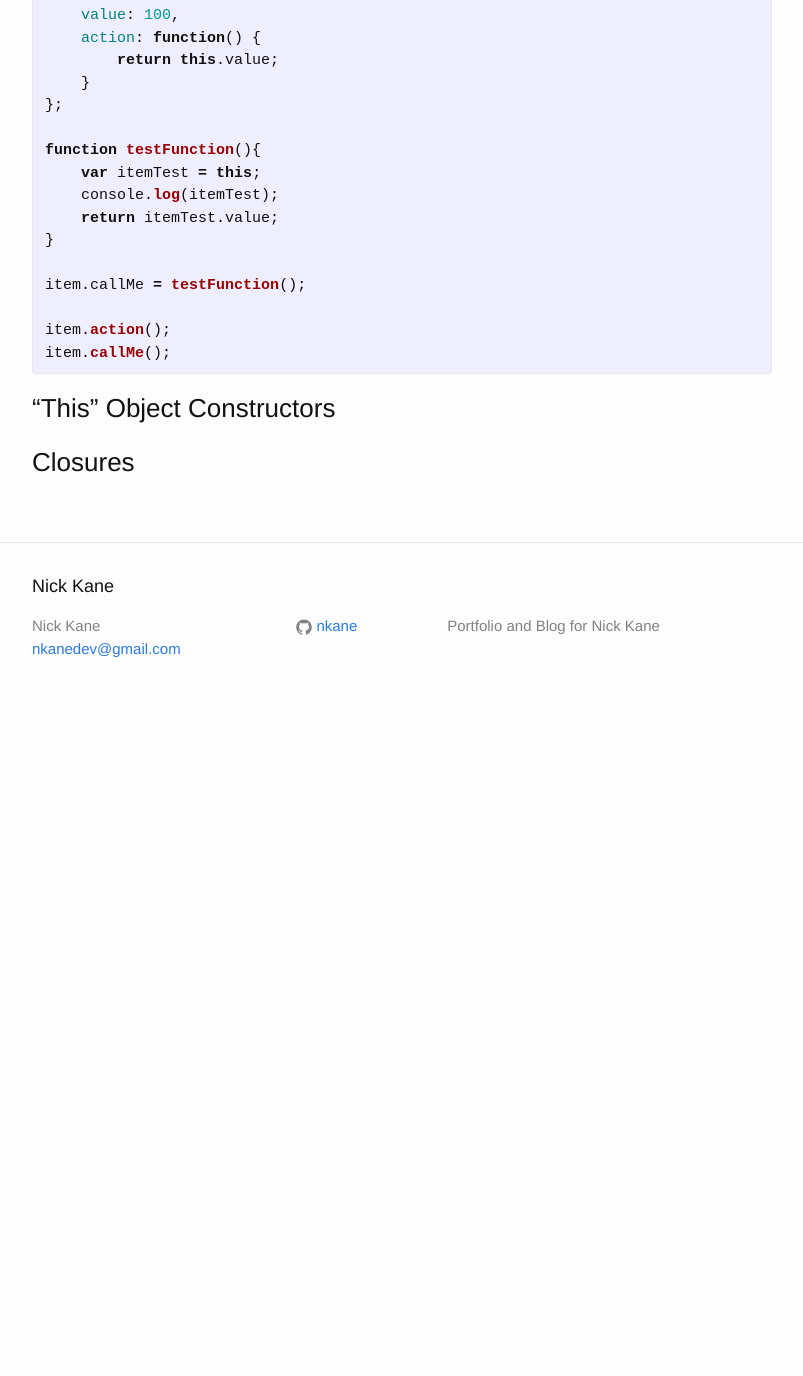
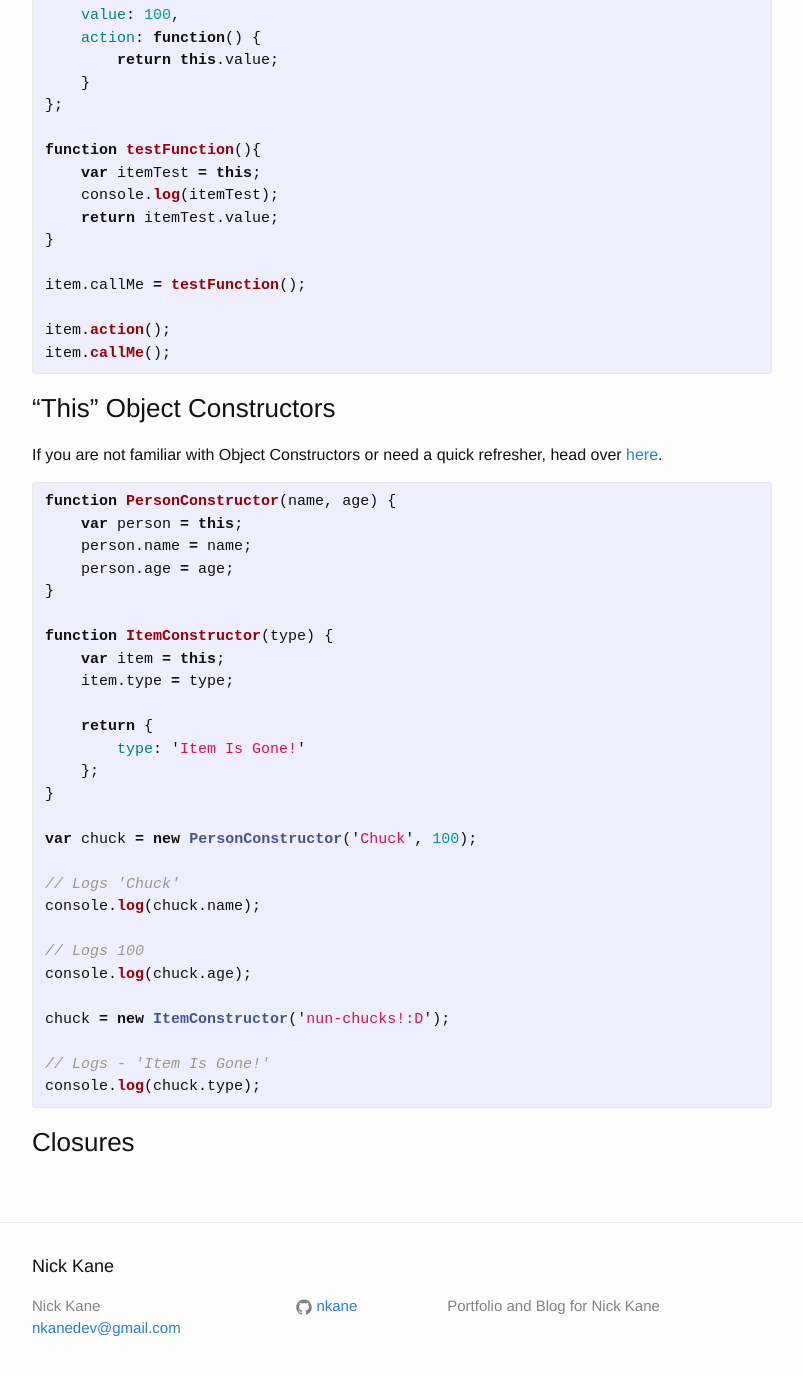
Before and after one commit to nkane/nkane.github.io, a Jekyll site: the page built from _posts/2016-03-10-javascript-quest.markdown, in a window 1280 px wide and 1400 px high, scrolled down 1848 px. Shown: the top 1376 px of the window, without its empty margins (238-1041 px from the left). Built offline with Jekyll 4.4.1, drawn with Linux system fonts in a browser that asks for light colours; before the commit the page ends 2568 px from its top, so only the background shows below that.

Commit message:
Continuing to write up post on this object. Almost complete with post, need to breifly discuss closures.

```diff
--- a/_posts/2016-03-10-javascript-quest.markdown
+++ b/_posts/2016-03-10-javascript-quest.markdown
@@ -89,7 +89,37 @@ item.callMe();
 
 
 ### "This" Object Constructors ###
+If you are not familiar with Object Constructors or need a quick refresher, head over [here][nkane - JavaScript Object].
 
+{% highlight javascript %}
+function PersonConstructor(name, age) {
+    var person = this;
+    person.name = name;
+    person.age = age;
+}
+
+function ItemConstructor(type) {
+    var item = this;
+    item.type = type;
+
+    return {
+        type: 'Item Is Gone!'
+    };
+}
+
+var chuck = new PersonConstructor('Chuck', 100);
+
+// Logs 'Chuck'
+console.log(chuck.name);
+
+// Logs 100
+console.log(chuck.age);
+
+chuck = new ItemConstructor('nun-chucks!:D');
+
+// Logs - 'Item Is Gone!'
+console.log(chuck.type);
+{% endhighlight %}
 
 ### Closures ###
 
@@ -97,3 +127,4 @@ item.callMe();
 [MDN - Functions]:              https://developer.mozilla.org/en-US/docs/Web/JavaScript/Reference/Functions
 [MDN - JavaScript This]:        https://developer.mozilla.org/en-US/docs/Web/JavaScript/Reference/Operators/this
 [MDN - Strict Mode]:            https://developer.mozilla.org/en-US/docs/Web/JavaScript/Reference/Strict_mode
+[nkane - JavaScript Object]:    http://nkane.github.io/blog/javascript/2016/01/15/javascript-quest.html
```
